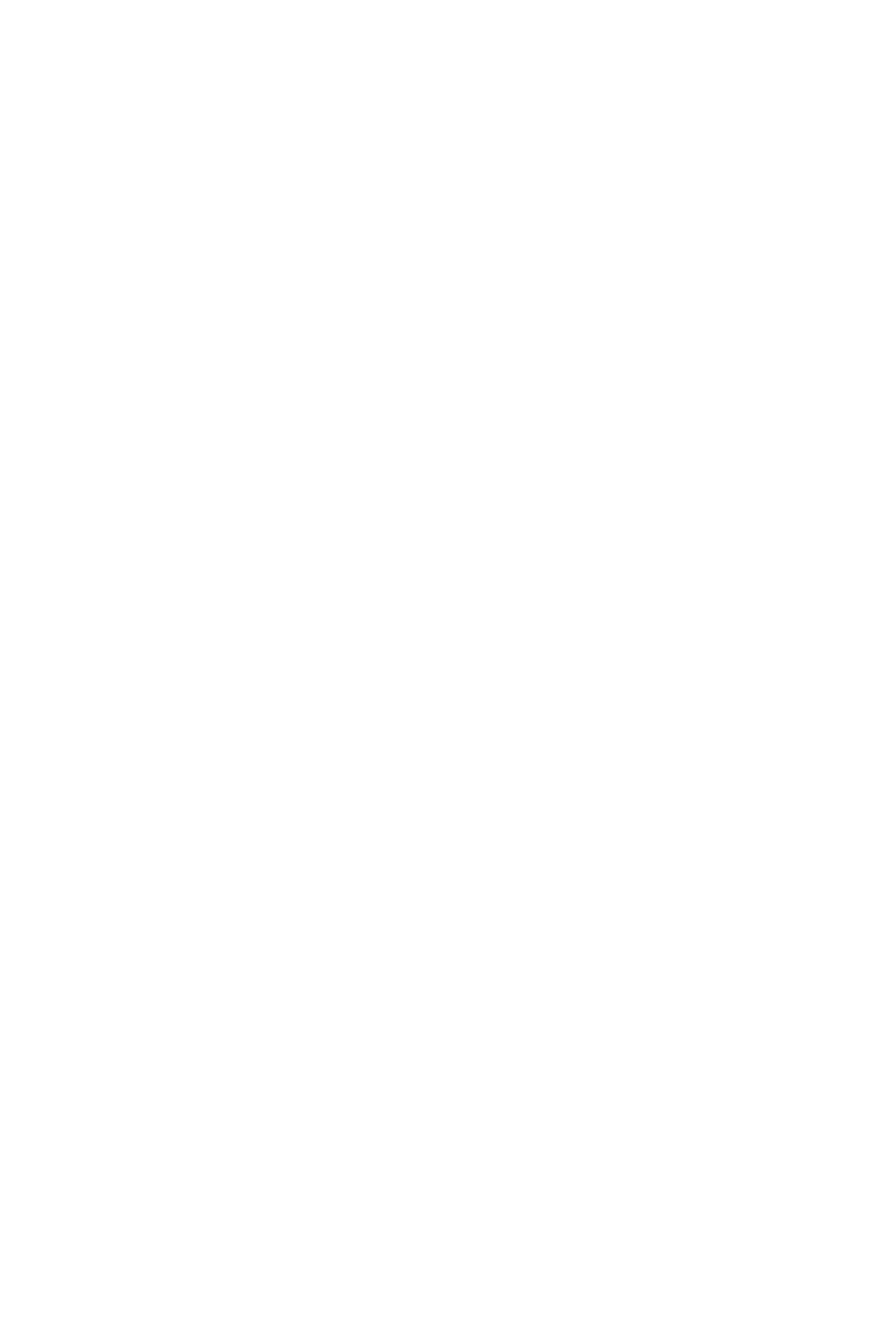
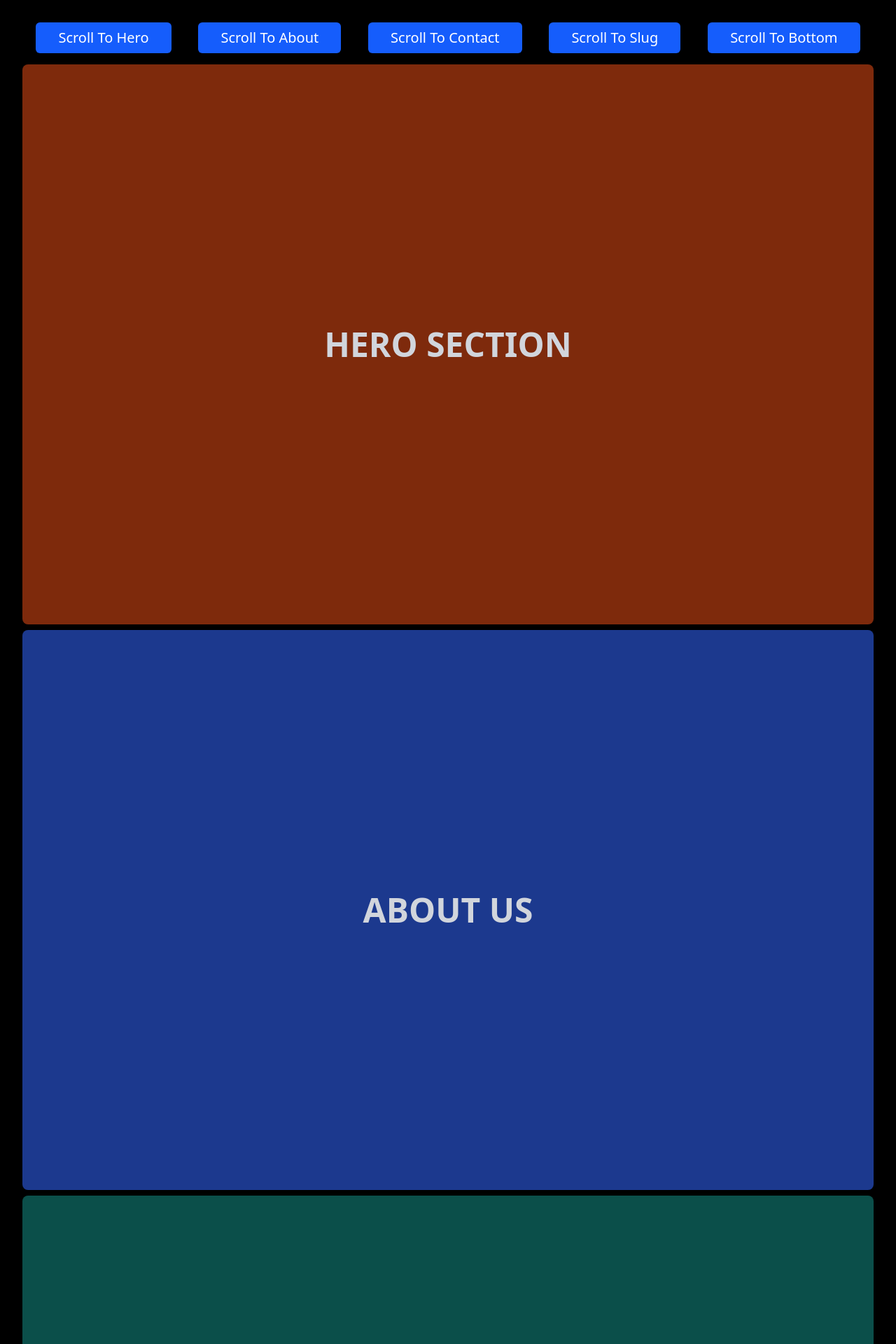
Before and after one commit to DevRahulll/21_Days-React-Projects, a React (Vite) app in the folder 20Projects/: page /scrollcustomize in a window 1280 px wide. Before the commit this address had no page. Shown: the top 1920 px of the page at 70% size. Before the commit the page ends 800 px from the top, so only its background shows below. Built offline with nearby package versions, Linux system fonts and the light colour scheme.

Commit message:
added project 16 customize scroll to top to bottom or particular section

```diff
--- a/20Projects/src/App.tsx
+++ b/20Projects/src/App.tsx
@@ -14,6 +14,7 @@ import GithubUserFinder from "./components/12GithubProfileFinder/GithubProfile";
 import UseFetchTest from "./components/13useFetch/UseFetchTest";
 import ClickOutsidehookTest from "./components/14useOutsideClick/ClickOutsidehookTest";
 import UseWindowResizeTest from "./components/15useWindowResize/UseWindowResizeTest";
+import ScrollCustomize from "./components/16Scroll/ScrollCustomize";
 
 function App() {
   return (
@@ -34,6 +35,7 @@ function App() {
         <Route path="/usefetch" element={<UseFetchTest />} />
         <Route path="/useclickoutsidehook" element={<ClickOutsidehookTest />} />
         <Route path="/usewindowresize" element={<UseWindowResizeTest />} />
+        <Route path="/scrollcustomize" element={<ScrollCustomize />} />
       </Routes>
     </div>
   );
--- /dev/null
+++ b/20Projects/src/components/16Scroll/ScrollCustomize.tsx
@@ -0,0 +1,95 @@
+import { useRef } from "react";
+
+export default function ScrollCustomize() {
+  const heroRef = useRef<HTMLDivElement | null>(null);
+  const contactRef = useRef<HTMLDivElement | null>(null);
+  const aboutRef = useRef<HTMLDivElement | null>(null);
+  const slugRef = useRef<HTMLDivElement | null>(null);
+  const bottomRef = useRef<HTMLDivElement | null>(null);
+
+  function scrollToSection(ref: React.RefObject<HTMLDivElement | null>): void {
+    ref.current?.scrollIntoView({ behavior: "smooth" });
+  }
+
+  function handleScrollToTop(): void {
+    window.scrollTo({
+      top: 0,
+      left: 0,
+      behavior: "smooth",
+    });
+  }
+
+  return (
+    <div className="min-h-screen bg-black p-8 text-white">
+      <div className="mb-4 flex items-center justify-around">
+        <button
+          onClick={() => scrollToSection(heroRef)}
+          className="cursor-pointer rounded-md bg-blue-600 px-8 py-2 text-xl font-medium"
+        >
+          Scroll To Hero
+        </button>
+        <button
+          onClick={() => scrollToSection(aboutRef)}
+          className="cursor-pointer rounded-md bg-blue-600 px-8 py-2 text-xl font-medium"
+        >
+          Scroll To About
+        </button>
+        <button
+          onClick={() => scrollToSection(contactRef)}
+          className="cursor-pointer rounded-md bg-blue-600 px-8 py-2 text-xl font-medium"
+        >
+          Scroll To Contact
+        </button>
+        <button
+          onClick={() => scrollToSection(slugRef)}
+          className="cursor-pointer rounded-md bg-blue-600 px-8 py-2 text-xl font-medium"
+        >
+          Scroll To Slug
+        </button>
+        <button
+          onClick={() => scrollToSection(bottomRef)}
+          className="cursor-pointer rounded-md bg-blue-600 px-8 py-2 text-xl font-medium"
+        >
+          Scroll To Bottom
+        </button>
+      </div>
+      <div className="">
+        <div
+          ref={heroRef}
+          className="mb-2 flex h-screen items-center justify-center rounded-lg bg-orange-900 text-5xl font-semibold text-gray-300"
+        >
+          HERO SECTION
+        </div>
+        <div
+          ref={aboutRef}
+          className="mb-2 flex h-screen items-center justify-center rounded-lg bg-blue-900 text-5xl font-semibold text-gray-300"
+        >
+          ABOUT US
+        </div>
+        <div
+          ref={contactRef}
+          className="mb-2 flex h-screen items-center justify-center rounded-lg bg-teal-900 text-5xl font-semibold text-gray-300"
+        >
+          CONTACT US
+        </div>
+        <div
+          ref={slugRef}
+          className="mb-2 flex h-screen items-center justify-center rounded-lg bg-yellow-900 text-5xl font-semibold text-gray-300"
+        >
+          SLUG
+        </div>
+        <div className="mb-2 flex h-screen items-center justify-center rounded-lg bg-gray-800 text-5xl font-semibold text-gray-300">
+          FOOTER
+        </div>
+      </div>
+      <div ref={bottomRef} className="mt-2 text-center">
+        <button
+          onClick={handleScrollToTop}
+          className="cursor-pointer rounded-md bg-blue-600 px-8 py-2 text-xl font-medium"
+        >
+          Scroll to Top
+        </button>
+      </div>
+    </div>
+  );
+}
```
